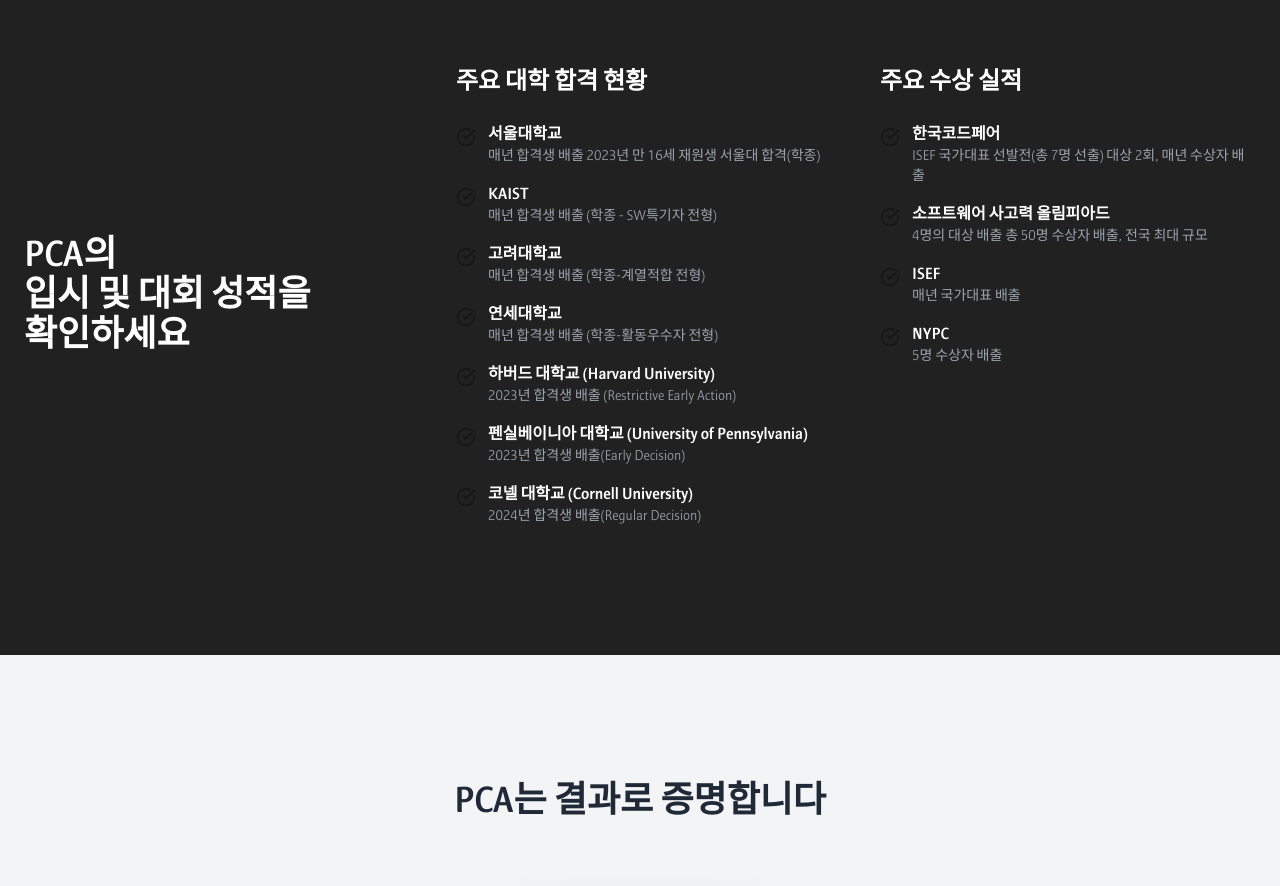
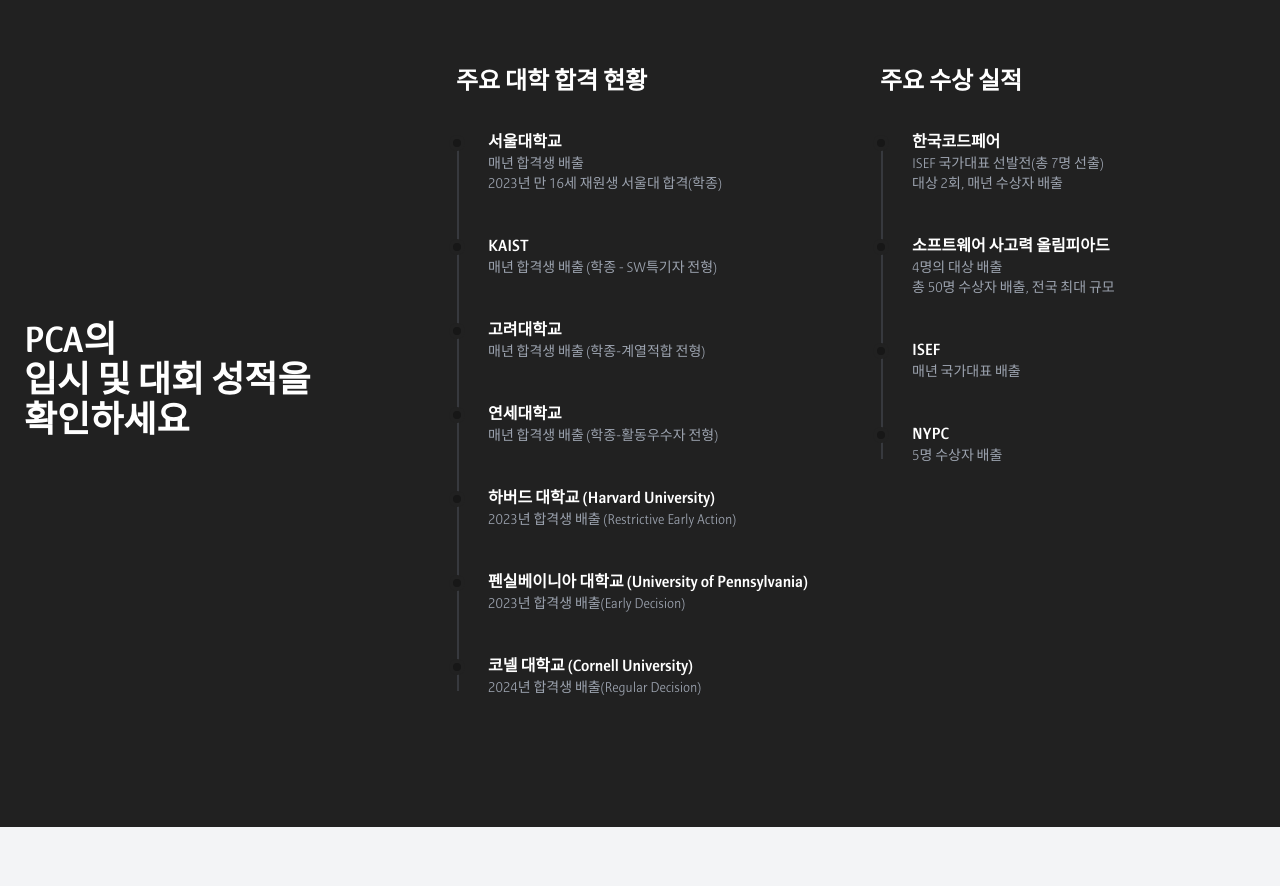
Before and after one commit to Dominic1324/PCASITE_TEST, a Next.js app: page / in a window 1280 px wide. Shown: the part 1520-2406 px from the top of the page. Built offline with nearby package versions, Linux system fonts and the light colour scheme; a web font is replaced by a local one.

Commit message:
feat: Apply subway map style to Performance section lists

```diff
--- a/components/Performance.tsx
+++ b/components/Performance.tsx
@@ -33,32 +33,38 @@ const Performance = () => {
           </div>
           <div className="md:col-span-2 grid grid-cols-1 sm:grid-cols-2 gap-12">
             <div>
-              <h3 className="text-2xl font-semibold mb-6">주요 대학 합격 현황</h3>
-              <ul className="space-y-4">
+              <h3 className="text-2xl font-semibold mb-8">주요 대학 합격 현황</h3>
+              <div className="relative">
+                <div className="absolute left-[1px] top-2 bottom-2 w-0.5 bg-gray-500/30" />
+                <ul className="space-y-10">
                   {uniAcceptances.map((item, index) => (
-                  <li key={index} className="flex items-start">
-                    <CheckCircle className="h-5 w-5 text-primary mt-1 mr-3 flex-shrink-0" />
+                    <li key={index} className="relative pl-8">
+                      <div className="absolute top-1 -left-[7px] h-4 w-4 bg-primary rounded-full border-4 border-[#212121]" />
                       <div>
                         <p className="font-bold">{item.name}</p>
-                      <p className="text-sm text-gray-400">{item.details}</p>
+                        <p className="text-sm text-gray-400 whitespace-pre-line">{item.details}</p>
                       </div>
                     </li>
                   ))}
                 </ul>
               </div>
+            </div>
             <div>
-              <h3 className="text-2xl font-semibold mb-6">주요 수상 실적</h3>
-              <ul className="space-y-4">
+              <h3 className="text-2xl font-semibold mb-8">주요 수상 실적</h3>
+              <div className="relative">
+                <div className="absolute left-[1px] top-2 bottom-2 w-0.5 bg-gray-500/30" />
+                <ul className="space-y-10">
                   {awards.map((item, index) => (
-                  <li key={index} className="flex items-start">
-                    <CheckCircle className="h-5 w-5 text-primary mt-1 mr-3 flex-shrink-0" />
+                    <li key={index} className="relative pl-8">
+                      <div className="absolute top-1 -left-[7px] h-4 w-4 bg-primary rounded-full border-4 border-[#212121]" />
                       <div>
                         <p className="font-bold">{item.name}</p>
-                      <p className="text-sm text-gray-400">{item.details}</p>
+                        <p className="text-sm text-gray-400 whitespace-pre-line">{item.details}</p>
                       </div>
                     </li>
                   ))}
                 </ul>
+              </div>
             </div>
           </div>
         </div>
```
Lines whose indentation alone changed are shown as unchanged.
